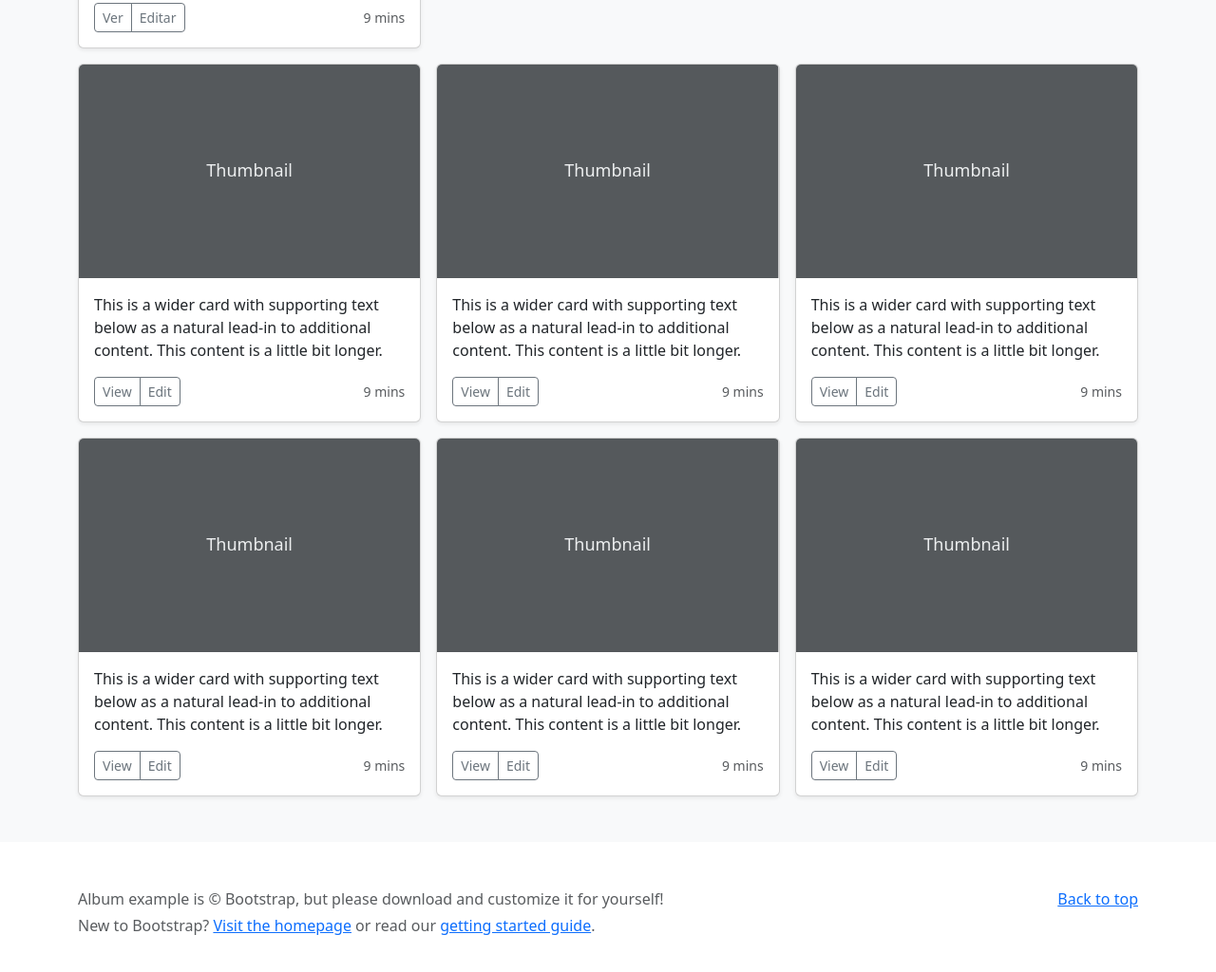
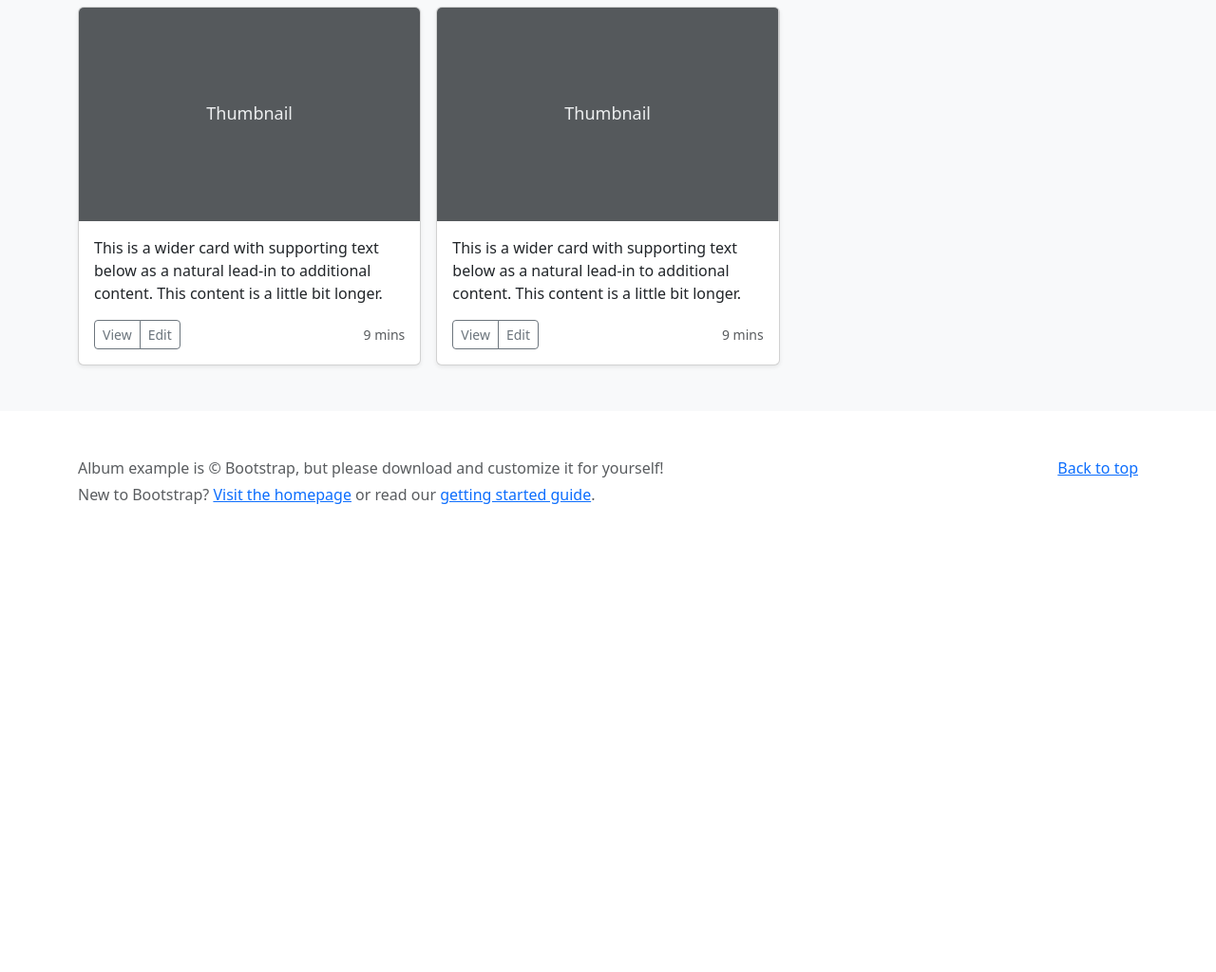
Before and after one commit to InkyWinkR/PracticaManejo, a plain HTML site: page album/index.html in a window 1280 px wide. Shown: the part 1010-2034 px from the top of the page at 95% size. After the commit the page ends 1591 px from the top, so only its background shows below. Drawn offline with Linux system fonts and the light colour scheme.

Commit message:
Se agregó la introducción y se eliminaron los componentes sobrantes.

```diff
--- a/album/index.html
+++ b/album/index.html
@@ -202,11 +202,11 @@
   <section class="py-5 text-center container">
     <div class="row py-lg-5">
       <div class="col-lg-6 col-md-8 mx-auto">
-        <h1 class="fw-light">Album example</h1>
-        <p class="lead text-body-secondary">Something short and leading about the collection below—its contents, the creator, etc. Make it short and sweet, but not too short so folks don’t simply skip over it entirely.</p>
+        <h1 class="fw-light">Grupo 3</h1>
+        <p class="lead text-body-secondary">Desarrollando software que cambie vidas. </p>
         <p>
-          <a href="#" class="btn btn-primary my-2">Main call to action</a>
-          <a href="#" class="btn btn-secondary my-2">Secondary action</a>
+          <a href="#" class="btn btn-primary my-2">Nuestros proyectos</a>
+          <a href="#" class="btn btn-secondary my-2">Nuestras redes</a>
         </p>
       </div>
     </div>
@@ -292,67 +292,7 @@
             </div>
           </div>
         </div>
-        <div class="col">
-          <div class="card shadow-sm">
-            <svg class="bd-placeholder-img card-img-top" width="100%" height="225" xmlns="http://www.w3.org/2000/svg" role="img" aria-label="Placeholder: Thumbnail" preserveAspectRatio="xMidYMid slice"><title>Placeholder</title><rect width="100%" height="100%" fill="#55595c"/><text x="50%" y="50%" fill="#eceeef" dy=".3em">Thumbnail</text></svg>
-            <div class="card-body">
-              <p class="card-text">This is a wider card with supporting text below as a natural lead-in to additional content. This content is a little bit longer.</p>
-              <div class="d-flex justify-content-between align-items-center">
-                <div class="btn-group">
-                  <button type="button" class="btn btn-sm btn-outline-secondary">View</button>
-                  <button type="button" class="btn btn-sm btn-outline-secondary">Edit</button>
-                </div>
-                <small class="text-body-secondary">9 mins</small>
-              </div>
-            </div>
-          </div>
-        </div>
 
-        <div class="col">
-          <div class="card shadow-sm">
-            <svg class="bd-placeholder-img card-img-top" width="100%" height="225" xmlns="http://www.w3.org/2000/svg" role="img" aria-label="Placeholder: Thumbnail" preserveAspectRatio="xMidYMid slice"><title>Placeholder</title><rect width="100%" height="100%" fill="#55595c"/><text x="50%" y="50%" fill="#eceeef" dy=".3em">Thumbnail</text></svg>
-            <div class="card-body">
-              <p class="card-text">This is a wider card with supporting text below as a natural lead-in to additional content. This content is a little bit longer.</p>
-              <div class="d-flex justify-content-between align-items-center">
-                <div class="btn-group">
-                  <button type="button" class="btn btn-sm btn-outline-secondary">View</button>
-                  <button type="button" class="btn btn-sm btn-outline-secondary">Edit</button>
-                </div>
-                <small class="text-body-secondary">9 mins</small>
-              </div>
-            </div>
-          </div>
-        </div>
-        <div class="col">
-          <div class="card shadow-sm">
-            <svg class="bd-placeholder-img card-img-top" width="100%" height="225" xmlns="http://www.w3.org/2000/svg" role="img" aria-label="Placeholder: Thumbnail" preserveAspectRatio="xMidYMid slice"><title>Placeholder</title><rect width="100%" height="100%" fill="#55595c"/><text x="50%" y="50%" fill="#eceeef" dy=".3em">Thumbnail</text></svg>
-            <div class="card-body">
-              <p class="card-text">This is a wider card with supporting text below as a natural lead-in to additional content. This content is a little bit longer.</p>
-              <div class="d-flex justify-content-between align-items-center">
-                <div class="btn-group">
-                  <button type="button" class="btn btn-sm btn-outline-secondary">View</button>
-                  <button type="button" class="btn btn-sm btn-outline-secondary">Edit</button>
-                </div>
-                <small class="text-body-secondary">9 mins</small>
-              </div>
-            </div>
-          </div>
-        </div>
-        <div class="col">
-          <div class="card shadow-sm">
-            <svg class="bd-placeholder-img card-img-top" width="100%" height="225" xmlns="http://www.w3.org/2000/svg" role="img" aria-label="Placeholder: Thumbnail" preserveAspectRatio="xMidYMid slice"><title>Placeholder</title><rect width="100%" height="100%" fill="#55595c"/><text x="50%" y="50%" fill="#eceeef" dy=".3em">Thumbnail</text></svg>
-            <div class="card-body">
-              <p class="card-text">This is a wider card with supporting text below as a natural lead-in to additional content. This content is a little bit longer.</p>
-              <div class="d-flex justify-content-between align-items-center">
-                <div class="btn-group">
-                  <button type="button" class="btn btn-sm btn-outline-secondary">View</button>
-                  <button type="button" class="btn btn-sm btn-outline-secondary">Edit</button>
-                </div>
-                <small class="text-body-secondary">9 mins</small>
-              </div>
-            </div>
-          </div>
-        </div>
       </div>
     </div>
   </div>
```
